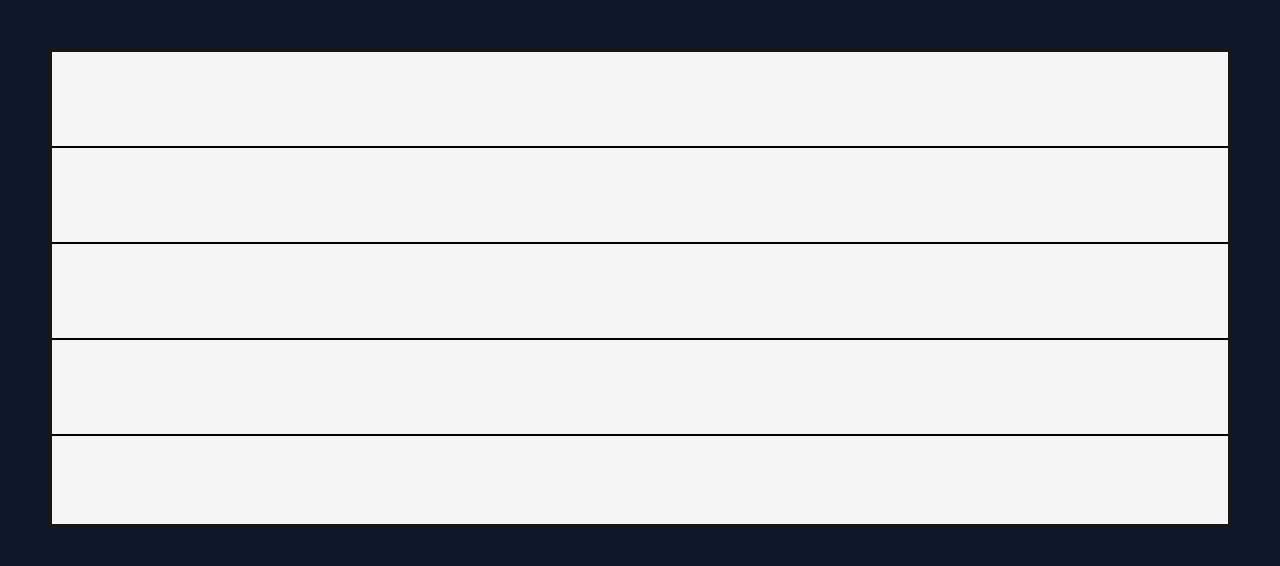
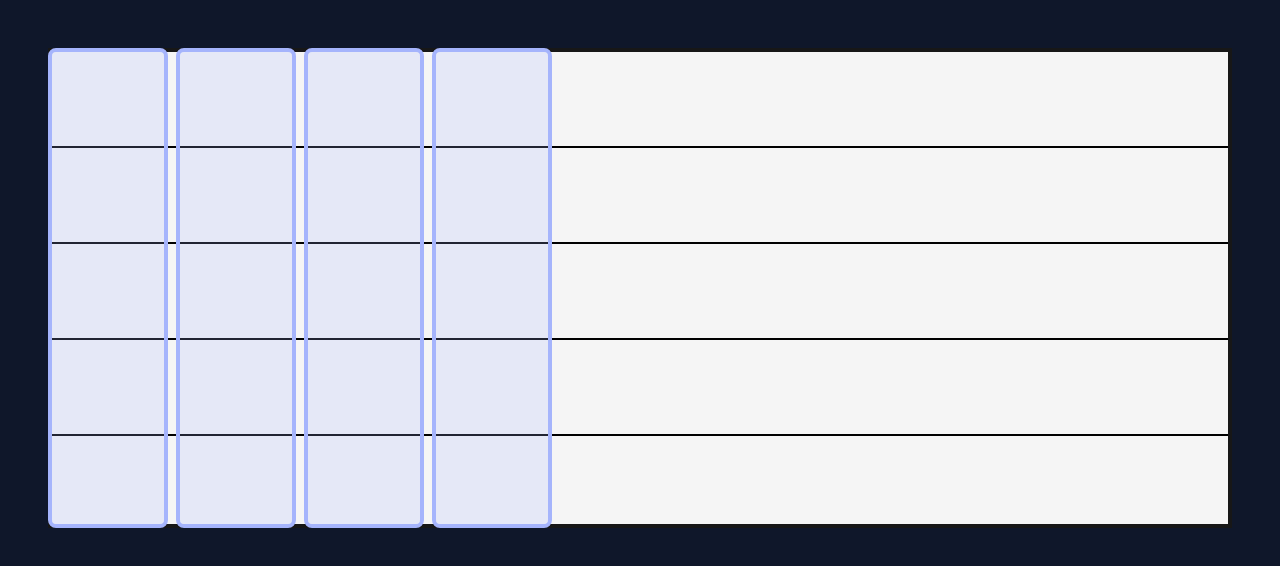
Before and after one commit to AManOfHonestFate/test_assignment_lift, a Vue app: page / in a window 1280 px wide. Shown: the top 566 px of the page. Built offline with nearby package versions, Linux system fonts and the light colour scheme.

Commit message:
created lift shafts

```diff
--- /dev/null
+++ b/src/components/LiftShaft.vue
@@ -0,0 +1,11 @@
+<template>
+  <div class="w-28 h-full mr-4 bg-indigo-300 bg-opacity-20 outline outline-4 outline-indigo-300 rounded">
+    <slot></slot>
+  </div>
+</template>
+
+<script>
+export default {
+  name: "LiftShaft"
+}
+</script>
--- a/src/components/LiftsApp.vue
+++ b/src/components/LiftsApp.vue
@@ -1,20 +1,22 @@
 <template>
   <div class="flex justify-center items-center m-12">
-    <div class="w-full border-4 border-neutral-900 bg-neutral-100 total-height solid-lines">
-
+    <div class="flex w-full border-4 border-neutral-900 bg-neutral-100 total-height solid-lines">
+      <LiftShaft v-for="shaft in numberOfLifts" :key="shaft"></LiftShaft>
     </div>
   </div>
 </template>
 
 <script>
 import { mapState, mapGetters } from 'vuex';
+import LiftShaft from "@/components/LiftShaft";
 export default {
   name: "LiftsApp",
-  components: {},
+  components: {LiftShaft},
   computed: {
     ...mapState({
       floorHeight: state => state.floorHeight + 'rem',
-      numberOfFloors: state => state.numberOfFloors
+      numberOfFloors: state => state.numberOfFloors,
+      numberOfLifts: state => state.numberOfLifts
     }),
     ...mapGetters([
         'totalHeight'
--- a/src/store/index.js
+++ b/src/store/index.js
@@ -2,7 +2,7 @@ import { createStore } from "vuex";
 
 export default createStore({
   state: {
-    numberOfLifts: 1,
+    numberOfLifts: 4,
     numberOfFloors: 5,
     floorsPerSecond: 1,
     restTime: 3,
```
